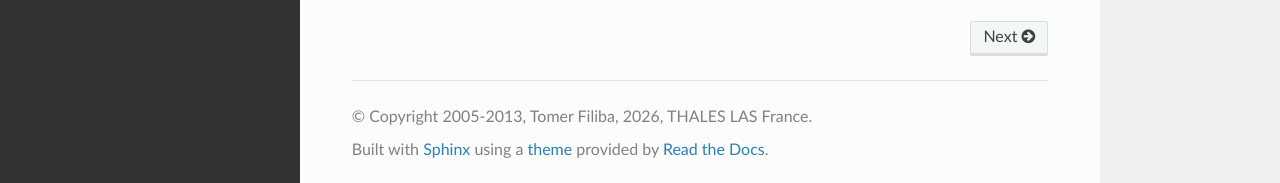
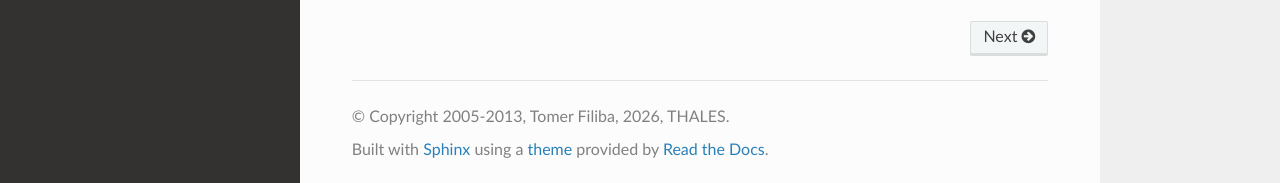
Before and after one commit to RimorRes/PortaPyC, a Sphinx documentation site: the page built from docs/source/index.rst, in a window 1280 px wide and 1291 px high. Shown: the part 1105-1288 px from the top of the window. Built offline with Sphinx 7.4.7 and the Read the Docs theme 3.1.0, drawn with Linux system fonts in a browser that asks for light colours.

Commit message:
Updated license and contact

```diff
--- a/docs/source/conf.py
+++ b/docs/source/conf.py
@@ -13,7 +13,7 @@
 # https://www.sphinx-doc.org/en/master/usage/configuration.html#project-information
 
 project = 'PortaPyC'
-copyright = '2005-2013, Tomer Filiba, 2026, THALES LAS France'
+copyright = '2005-2013, Tomer Filiba, 2026, THALES'
 author = 'Tomer Filiba, Maxime Djomby'
 release = version_string
 
--- a/pyproject.toml
+++ b/pyproject.toml
@@ -13,7 +13,7 @@
     {name = "Tomer Filiba", email = "tomerfiliba@gmail.com"},
 ]
 maintainers = [
-    {name = "Maxime Djomby", email = "maxime.djomby@thalesgroup.com"},
+    {name = "Maxime Djomby", email = "maxime.djomby@gmail.com"},
 ]
 requires-python = ">=3.7"
 dependencies = [
```
Also changed, not shown: 1 other file.
